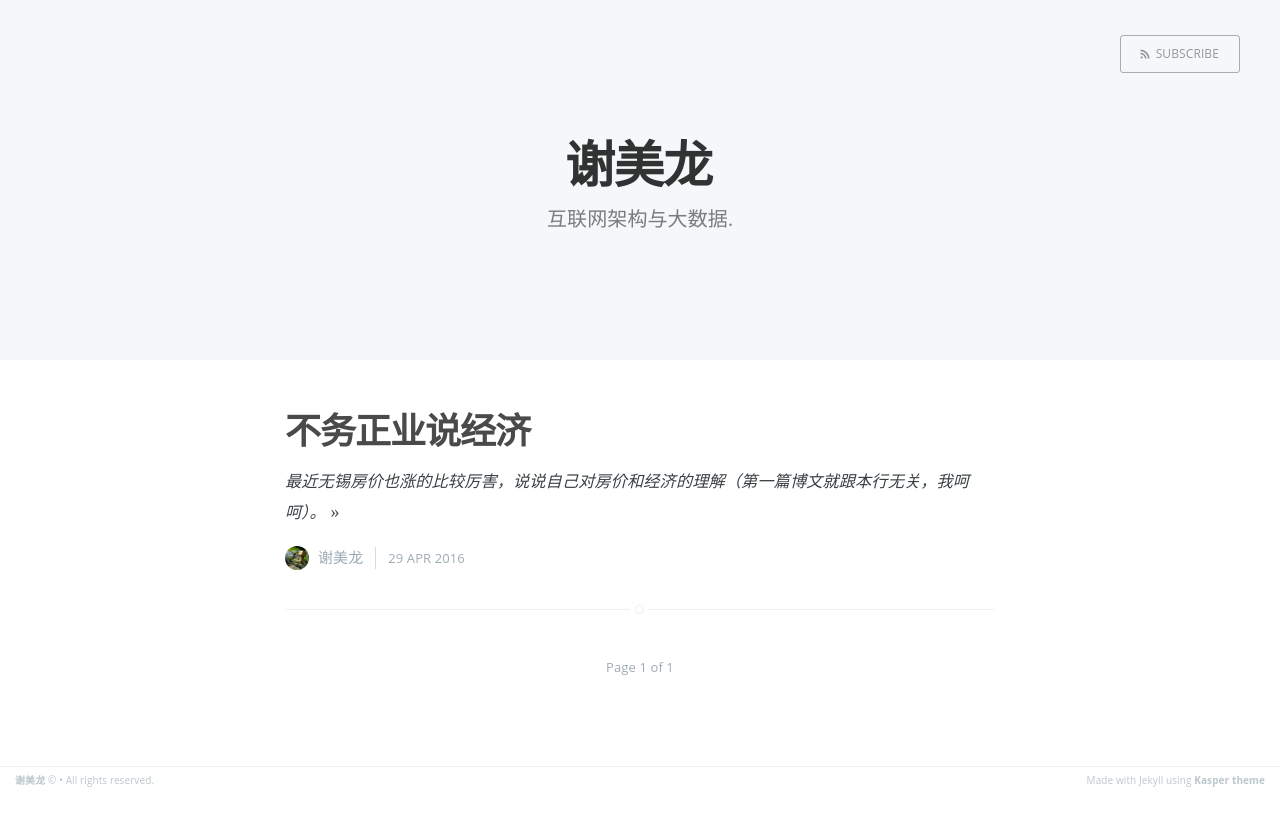
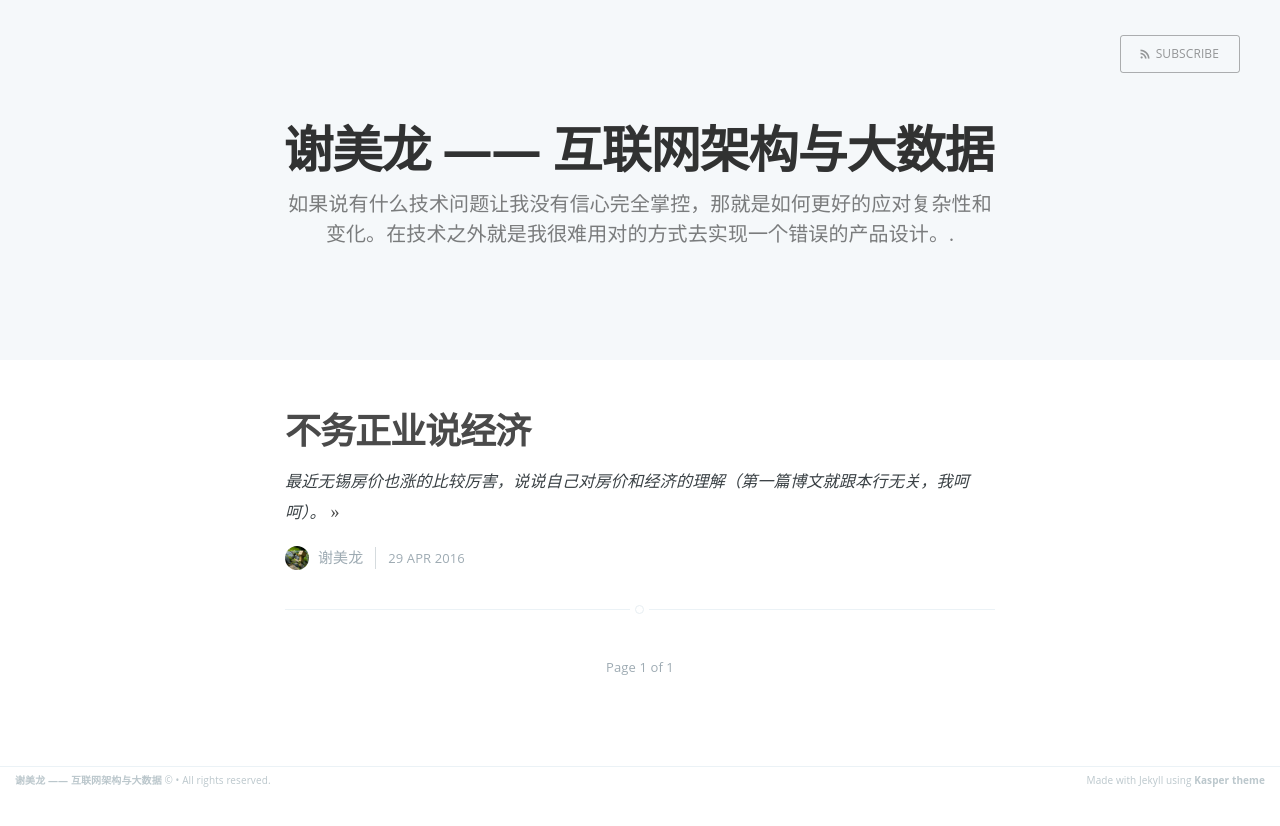
Before and after one commit to xiemeilong/xiemeilong.github.io, a Jekyll site: the page built from index.html, in a window 1280 px wide. Shown: the top 826 px of the page. Built offline with Jekyll 4.4.1, drawn with Linux system fonts in a browser that asks for light colours; the list of posts is cut into pages by our own code.

Commit message:
Update _config.yml

```diff
--- a/_config.yml
+++ b/_config.yml
@@ -1,6 +1,6 @@
-name: 谢美龙
-description: 互联网架构与大数据
-meta_description: "互联网架构 大数据 Java 架构师"
+name: 谢美龙 —— 互联网架构与大数据
+description: 如果说有什么技术问题让我没有信心完全掌控，那就是如何更好的应对复杂性和变化。在技术之外就是我很难用对的方式去实现一个错误的产品设计。
+meta_description: "互联网架构 大数据 Java 架构师 领域驱动设计 微服务 敏捷开发"
 
 markdown: kramdown
 highlighter: rouge
```
